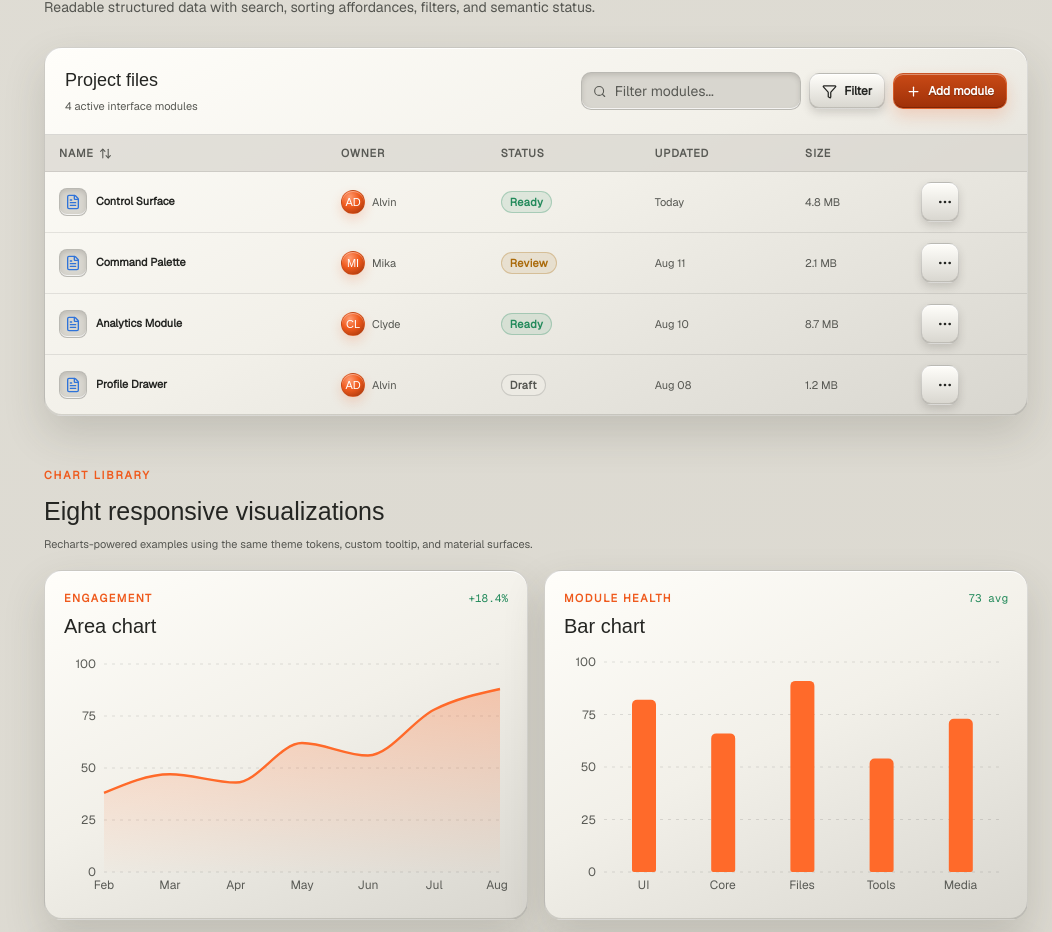
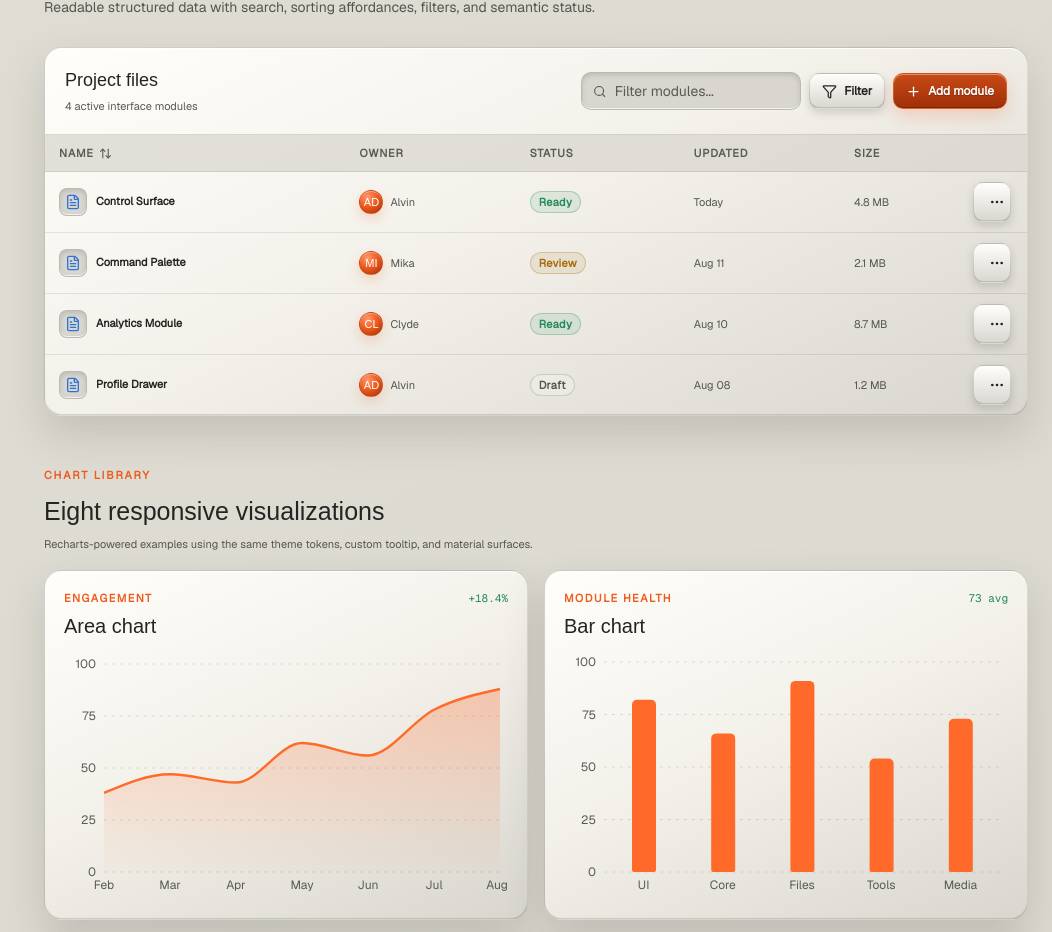
Before and after one commit to alvindemesadev/kinetic-ui, a React (Vite) app: page / in a window 1280 px wide. Shown: the part 5436-6368 px from the top of the page, without its empty margins (228-1280 px from the left). Built offline with nearby package versions, Linux system fonts and the light colour scheme; a web font is replaced by a local one.

Commit message:
fix: center table row action controls

```diff
--- a/src/styles/components/showcase-layout.css
+++ b/src/styles/components/showcase-layout.css
@@ -2231,6 +2231,13 @@ kbd {
 .table-panel td:first-child {
   color: var(--text);
 }
+.table-panel :is(th, td):last-child,
+.catalog-table-demo [data-slot="table-head"]:last-child,
+.catalog-table-demo [data-slot="table-cell"]:last-child {
+  width: 64px;
+  padding-inline: 10px;
+  text-align: center;
+}
 .file-type {
   width: 28px;
   height: 28px;
```
